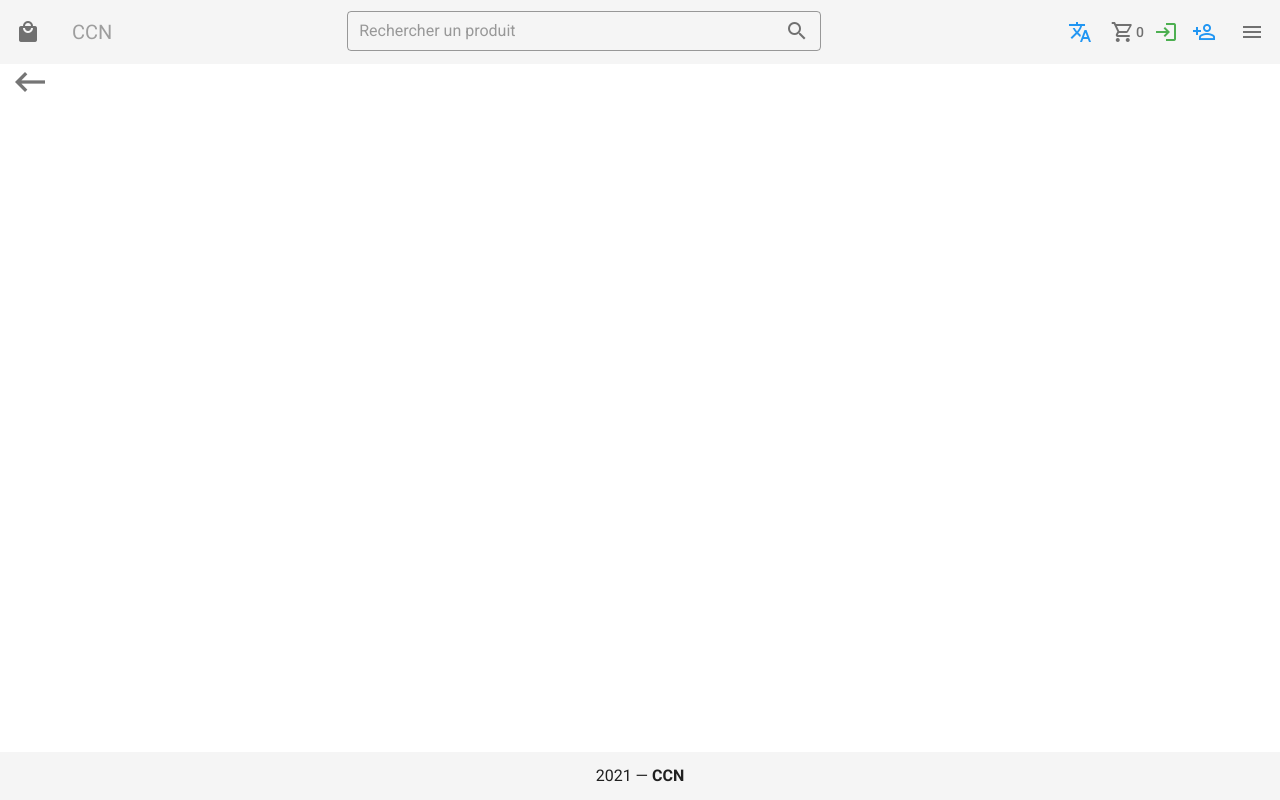
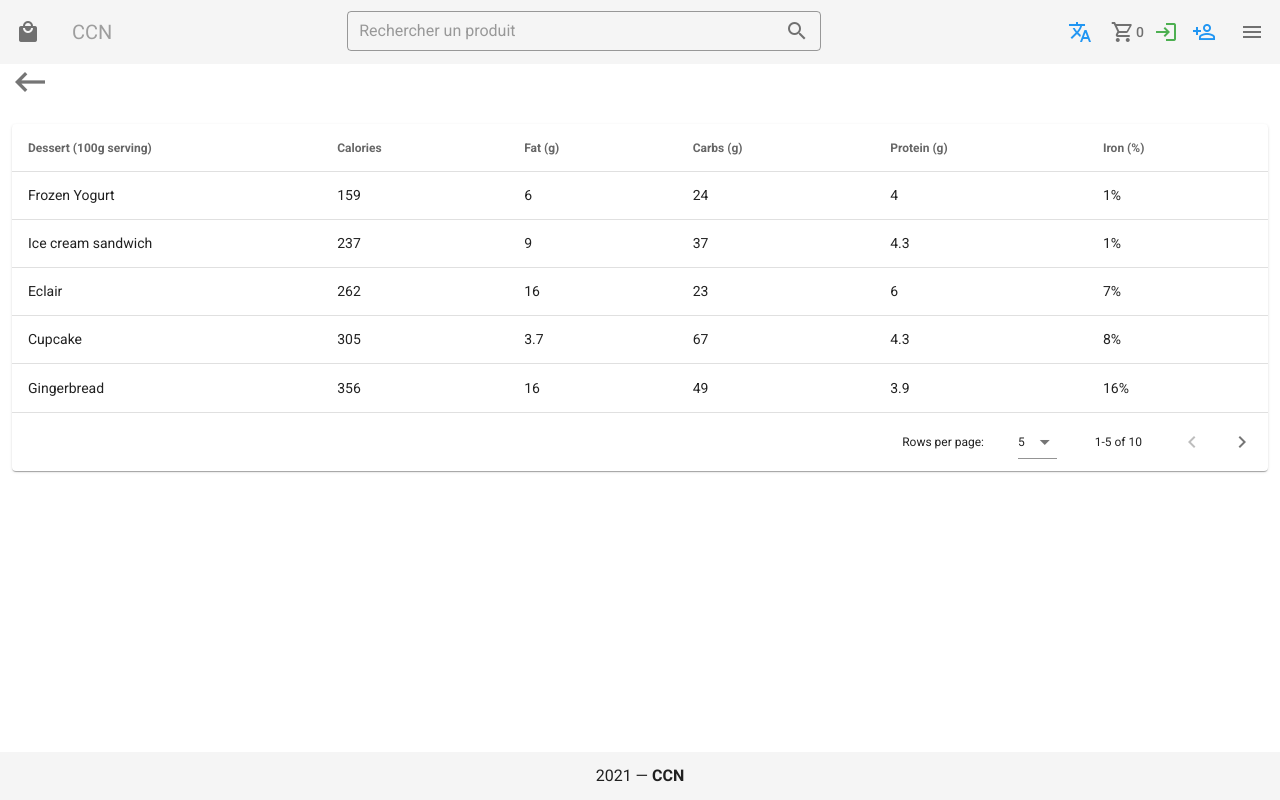
Before and after one commit to Nathsad1996/ccn, a Vue app: page /catalog in a window 1280 px wide. Built offline with nearby package versions, Linux system fonts and the light colour scheme.

Commit message:
working on seller page

```diff
--- a/src/views/AccountPage.vue
+++ b/src/views/AccountPage.vue
@@ -31,7 +31,7 @@
           <v-tab-item>
             <v-container>
               <v-row>
-                <v-col cols="12">
+                <v-col offset-lg="3" offset-md="3" lg="6" md="6" cols="12">
                   <v-card rounded="xl">
                     <v-card-title
                       class="text-lg-h3 d-flex justify-center text-center"
--- a/src/views/Catalog.vue
+++ b/src/views/Catalog.vue
@@ -7,6 +7,16 @@
         </v-btn>
       </v-col>
     </v-row>
+    <v-row class="mx-auto">
+      <v-col>
+        <v-data-table
+          :headers="headers"
+          :items="desserts"
+          :items-per-page="5"
+          class="elevation-1"
+        ></v-data-table>
+      </v-col>
+    </v-row>
   </div>
 </template>
 
@@ -14,6 +24,101 @@
 export default {
   data: () => ({
     previousRoute: null,
+    headers: [
+      {
+        text: "Dessert (100g serving)",
+        align: "start",
+        sortable: false,
+        value: "name",
+      },
+      { text: "Calories", value: "calories" },
+      { text: "Fat (g)", value: "fat" },
+      { text: "Carbs (g)", value: "carbs" },
+      { text: "Protein (g)", value: "protein" },
+      { text: "Iron (%)", value: "iron" },
+    ],
+    desserts: [
+      {
+        name: "Frozen Yogurt",
+        calories: 159,
+        fat: 6.0,
+        carbs: 24,
+        protein: 4.0,
+        iron: "1%",
+      },
+      {
+        name: "Ice cream sandwich",
+        calories: 237,
+        fat: 9.0,
+        carbs: 37,
+        protein: 4.3,
+        iron: "1%",
+      },
+      {
+        name: "Eclair",
+        calories: 262,
+        fat: 16.0,
+        carbs: 23,
+        protein: 6.0,
+        iron: "7%",
+      },
+      {
+        name: "Cupcake",
+        calories: 305,
+        fat: 3.7,
+        carbs: 67,
+        protein: 4.3,
+        iron: "8%",
+      },
+      {
+        name: "Gingerbread",
+        calories: 356,
+        fat: 16.0,
+        carbs: 49,
+        protein: 3.9,
+        iron: "16%",
+      },
+      {
+        name: "Jelly bean",
+        calories: 375,
+        fat: 0.0,
+        carbs: 94,
+        protein: 0.0,
+        iron: "0%",
+      },
+      {
+        name: "Lollipop",
+        calories: 392,
+        fat: 0.2,
+        carbs: 98,
+        protein: 0,
+        iron: "2%",
+      },
+      {
+        name: "Honeycomb",
+        calories: 408,
+        fat: 3.2,
+        carbs: 87,
+        protein: 6.5,
+        iron: "45%",
+      },
+      {
+        name: "Donut",
+        calories: 452,
+        fat: 25.0,
+        carbs: 51,
+        protein: 4.9,
+        iron: "22%",
+      },
+      {
+        name: "KitKat",
+        calories: 518,
+        fat: 26.0,
+        carbs: 65,
+        protein: 7,
+        iron: "6%",
+      },
+    ],
   }),
   methods: {
     previous() {
@@ -28,5 +133,4 @@ export default {
 };
 </script>
 
-<style lang="scss" scoped>
-</style>
+<style lang="scss" scoped></style>
--- a/src/views/ClientsOrders.vue
+++ b/src/views/ClientsOrders.vue
@@ -7,6 +7,16 @@
         </v-btn>
       </v-col>
     </v-row>
+    <v-row class="mx-auto">
+      <v-col>
+        <v-data-table
+          :headers="headers"
+          :items="desserts"
+          :items-per-page="5"
+          class="elevation-1"
+        ></v-data-table>
+      </v-col>
+    </v-row>
   </div>
 </template>
 
@@ -14,6 +24,101 @@
 export default {
   data: () => ({
     previousRoute: null,
+    headers: [
+      {
+        text: "Dessert (100g serving)",
+        align: "start",
+        sortable: false,
+        value: "name",
+      },
+      { text: "Calories", value: "calories" },
+      { text: "Fat (g)", value: "fat" },
+      { text: "Carbs (g)", value: "carbs" },
+      { text: "Protein (g)", value: "protein" },
+      { text: "Iron (%)", value: "iron" },
+    ],
+    desserts: [
+      {
+        name: "Frozen Yogurt",
+        calories: 159,
+        fat: 6.0,
+        carbs: 24,
+        protein: 4.0,
+        iron: "1%",
+      },
+      {
+        name: "Ice cream sandwich",
+        calories: 237,
+        fat: 9.0,
+        carbs: 37,
+        protein: 4.3,
+        iron: "1%",
+      },
+      {
+        name: "Eclair",
+        calories: 262,
+        fat: 16.0,
+        carbs: 23,
+        protein: 6.0,
+        iron: "7%",
+      },
+      {
+        name: "Cupcake",
+        calories: 305,
+        fat: 3.7,
+        carbs: 67,
+        protein: 4.3,
+        iron: "8%",
+      },
+      {
+        name: "Gingerbread",
+        calories: 356,
+        fat: 16.0,
+        carbs: 49,
+        protein: 3.9,
+        iron: "16%",
+      },
+      {
+        name: "Jelly bean",
+        calories: 375,
+        fat: 0.0,
+        carbs: 94,
+        protein: 0.0,
+        iron: "0%",
+      },
+      {
+        name: "Lollipop",
+        calories: 392,
+        fat: 0.2,
+        carbs: 98,
+        protein: 0,
+        iron: "2%",
+      },
+      {
+        name: "Honeycomb",
+        calories: 408,
+        fat: 3.2,
+        carbs: 87,
+        protein: 6.5,
+        iron: "45%",
+      },
+      {
+        name: "Donut",
+        calories: 452,
+        fat: 25.0,
+        carbs: 51,
+        protein: 4.9,
+        iron: "22%",
+      },
+      {
+        name: "KitKat",
+        calories: 518,
+        fat: 26.0,
+        carbs: 65,
+        protein: 7,
+        iron: "6%",
+      },
+    ],
   }),
   methods: {
     previous() {
@@ -28,5 +133,4 @@ export default {
 };
 </script>
 
-<style lang="scss" scoped>
-</style>
+<style lang="scss" scoped></style>
```
